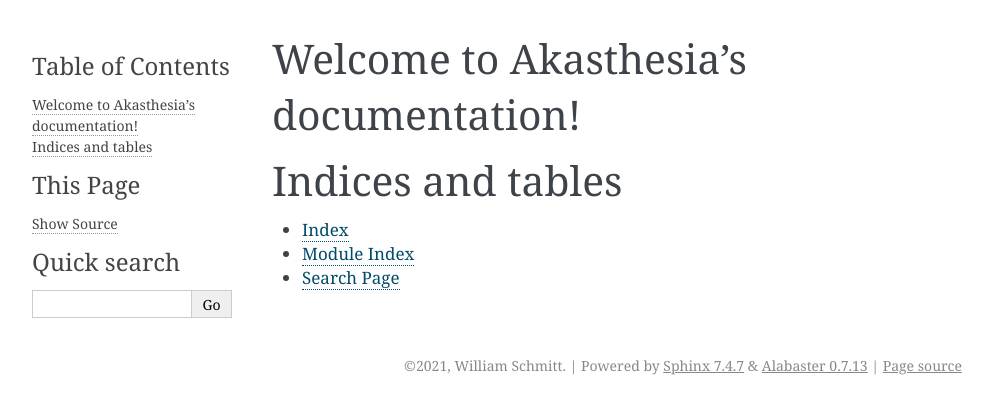
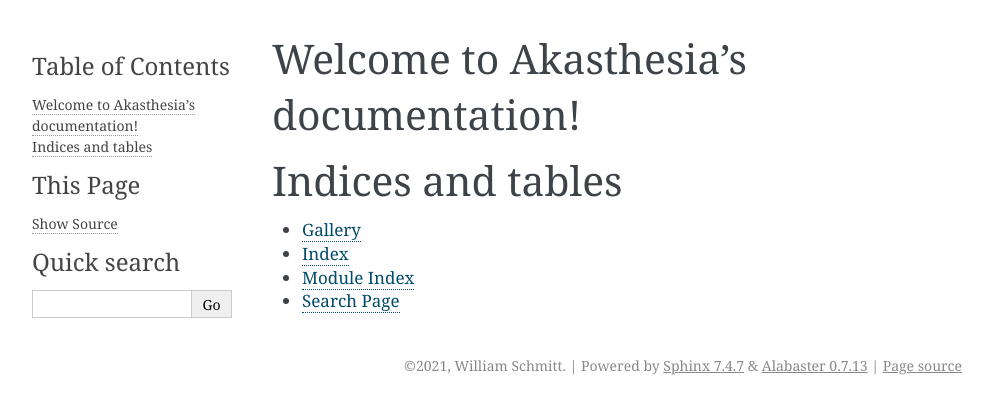
Before and after one commit to TrEE-TIMC/cocoatree, a Sphinx documentation site: the page built from doc/index.rst, in a window 1280 px wide. Shown: the top 414 px of the page, without its empty margins (148-1141 px from the left). Built offline with Sphinx 7.4.7, drawn with Linux system fonts in a browser that asks for light colours; formulas are drawn with MathJax 3.

Commit message:
Adding link toward gallery

```diff
--- a/doc/index.rst
+++ b/doc/index.rst
@@ -15,6 +15,7 @@ Welcome to Akasthesia's documentation!
 Indices and tables
 ==================
 
+* `Gallery <auto_examples/index>`_
 * :ref:`genindex`
 * :ref:`modindex`
 * :ref:`search`
```
